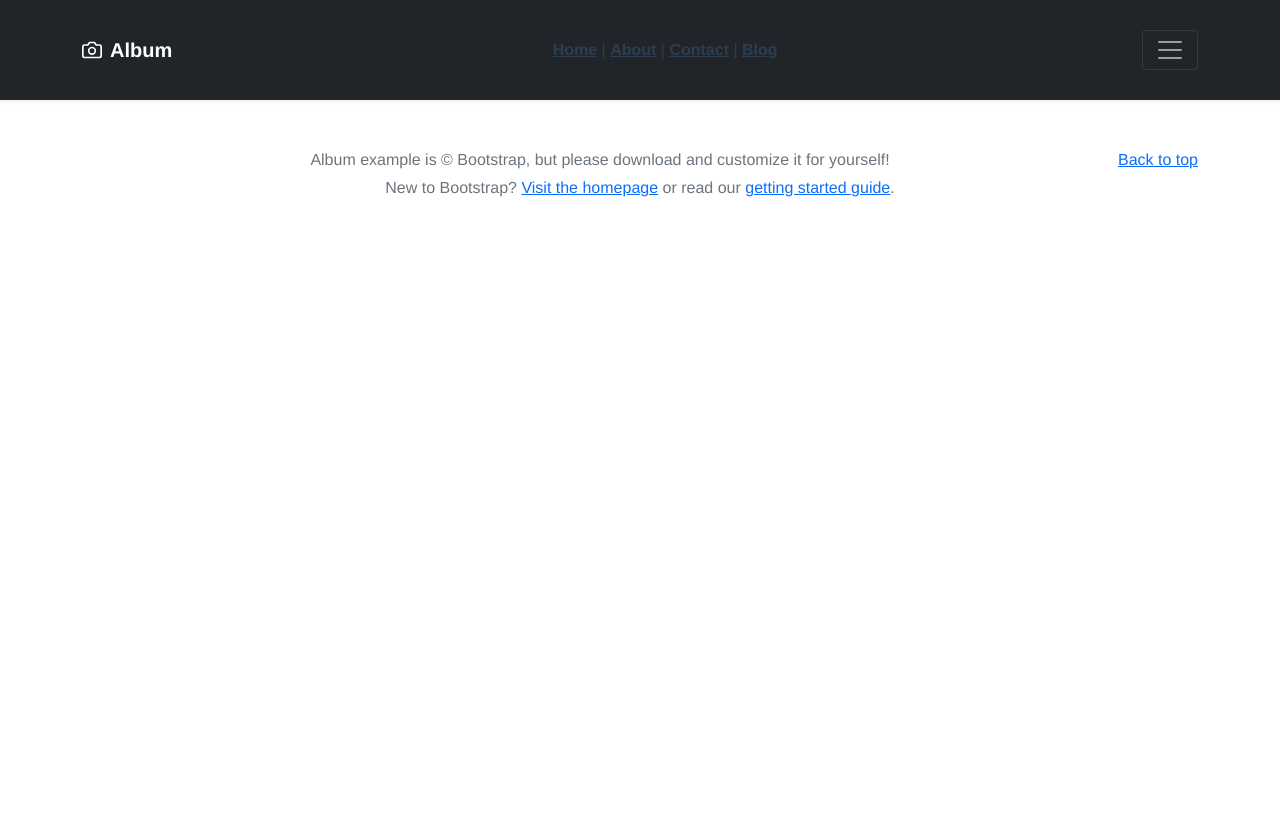
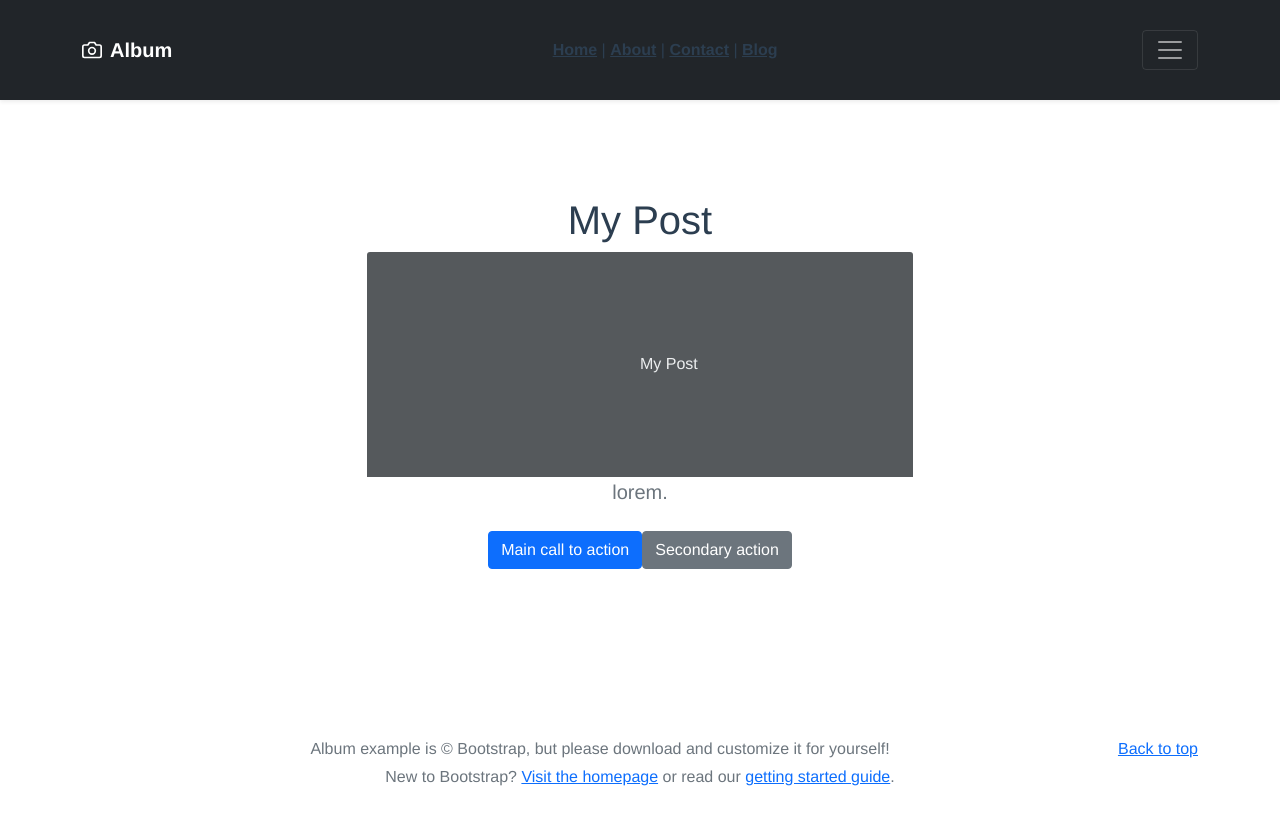
Before and after one commit to Si-HaMaDa/vue-train-67, a Vue app: page /blog/1 in a window 1280 px wide. Shown: the top 824 px of the page. Before the commit the page ends 800 px from the top, so only its background shows below. Built offline with nearby package versions, Linux system fonts and the light colour scheme; no server answers.

Commit message:
Add Blog Single Page

```diff
--- a/src/components/blog/mainPost.vue
+++ b/src/components/blog/mainPost.vue
@@ -23,7 +23,7 @@
         <div class="d-flex justify-content-between align-items-center">
           <div class="btn-group">
             <button type="button" class="btn btn-sm btn-outline-secondary">
-              View
+              <router-link :to="'/blog/' + post.id"> View </router-link>
             </button>
             <button type="button" class="btn btn-sm btn-outline-secondary">
               Edit
--- a/src/router/index.js
+++ b/src/router/index.js
@@ -2,6 +2,7 @@ import { createRouter, createWebHistory } from "vue-router";
 import Home from "../views/Home.vue";
 import Contact from "../views/Contact.vue";
 import Blog from "../views/Blog.vue";
+import BlogSingle from "../views/BlogSingle.vue";
 
 const routes = [
   {
@@ -28,6 +29,11 @@ const routes = [
     name: "Blog",
     component: Blog,
   },
+  {
+    path: "/blog/:id",
+    name: "BlogSingle",
+    component: BlogSingle,
+  },
 ];
 
 const router = createRouter({
--- /dev/null
+++ b/src/views/BlogSingle.vue
@@ -0,0 +1,59 @@
+<template>
+  <section class="py-5 text-center container">
+    <div class="row py-lg-5">
+      <div class="col-lg-6 col-md-8 mx-auto">
+        <h1 class="fw-light">{{ post.title }}</h1>
+        <div>
+          <svg
+            class="bd-placeholder-img card-img-top"
+            width="100%"
+            height="225"
+            xmlns="http://www.w3.org/2000/svg"
+            role="img"
+            aria-label="Placeholder: {{ post.title }}"
+            preserveAspectRatio="xMidYMid slice"
+            focusable="false"
+          >
+            <title>{{ post.title }}</title>
+            <rect width="100%" height="100%" fill="#55595c" />
+            <text x="50%" y="50%" fill="#eceeef" dy=".3em">
+              {{ post.title }}
+            </text>
+          </svg>
+        </div>
+        <p class="lead text-muted">{{ post.body }}.</p>
+        <p>
+          <a href="#" class="btn btn-primary my-2">Main call to action</a>
+          <a href="#" class="btn btn-secondary my-2">Secondary action</a>
+        </p>
+      </div>
+    </div>
+  </section>
+</template>
+
+<script>
+export default {
+  name: "Blog",
+  mounted: function () {
+    console.log("Blog Single Mounted!");
+    this.axios.get(this.api).then((response) => {
+      console.log(response.data);
+      this.post = response.data;
+    });
+  },
+  data: function () {
+    return {
+      name: "My Blog Single",
+      api:
+        "https://jsonplaceholder.typicode.com/posts/" + this.$route.params.id,
+      // "https://jsonplaceholder.typicode.com/posts/1",
+      // "https://jsonplaceholder.typicode.com/posts/2",
+      // "https://jsonplaceholder.typicode.com/posts/3",
+      post: {
+        title: "My Post",
+        body: "lorem",
+      },
+    };
+  },
+};
+</script>
```
